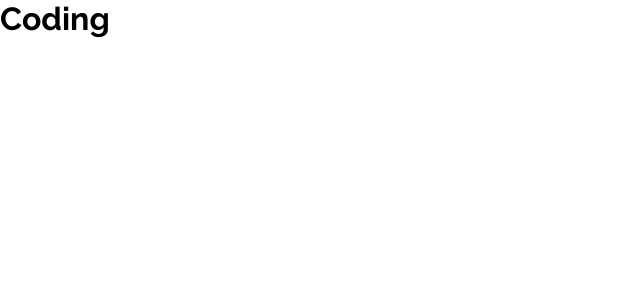
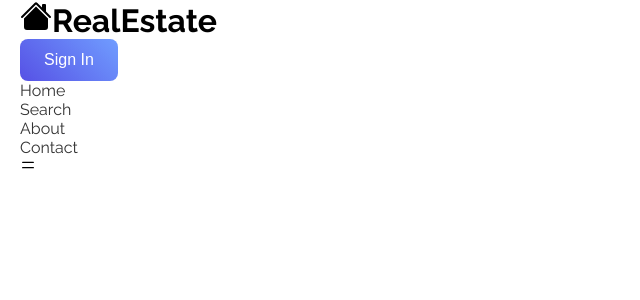
Before and after one commit to jamshid-zayniyev/real-estate, a React (Create React App) app: page / in a window 1280 px wide. Shown: the top 300 px of the page, without its empty margins (0-640 px from the left). Built offline with nearby package versions, Linux system fonts and the light colour scheme.

Commit message:
pages
pages

```diff
--- a/src/App.js
+++ b/src/App.js
@@ -1,8 +1,11 @@
 import React from 'react'
+import Navbar from './components/Navbar'
 
 const App = () => {
   return (
-    <div><h1>Coding</h1></div>
+    <>
+      <Navbar/>
+    </>
   )
 }
 
--- /dev/null
+++ b/src/components/Navbar.jsx
@@ -0,0 +1,26 @@
+import React from 'react'
+import "../style/Navbar.css"
+import {HiOutlineMenuAlt4} from "react-icons/hi"
+import {FaRegTimesCircle} from "react-icons/fa"
+import {BsFillHouseFill} from "react-icons/bs"
+const Navbar = () => {
+  return (
+    <div className='navbar'>
+        <div className="container">
+            <h1><span><BsFillHouseFill/>Real</span>Estate</h1>
+            <button className='btn'>Sign In</button>
+            <ul className='nav-menu'>
+                <li><a href="#">Home</a></li>
+                <li><a href="#">Search</a></li>
+                <li><a href="#">About</a></li>
+                <li><a href="#">Contact</a></li>
+            </ul>
+            <div className='hamburger'>
+                <HiOutlineMenuAlt4/>
+            </div>
+        </div>
+    </div>
+  )
+}
+
+export default Navbar
--- a/src/index.css
+++ b/src/index.css
@@ -21,10 +21,7 @@ body {
   -moz-osx-font-smoothing: grayscale;
 }
 
-code {
-  font-family: source-code-pro, Menlo, Monaco, Consolas, 'Courier New',
-    monospace;
-}
+
 .container{
   max-width: 1240px;
   margin: auto;
```
Also changed, not shown: src/style/Navbar.css (added).
